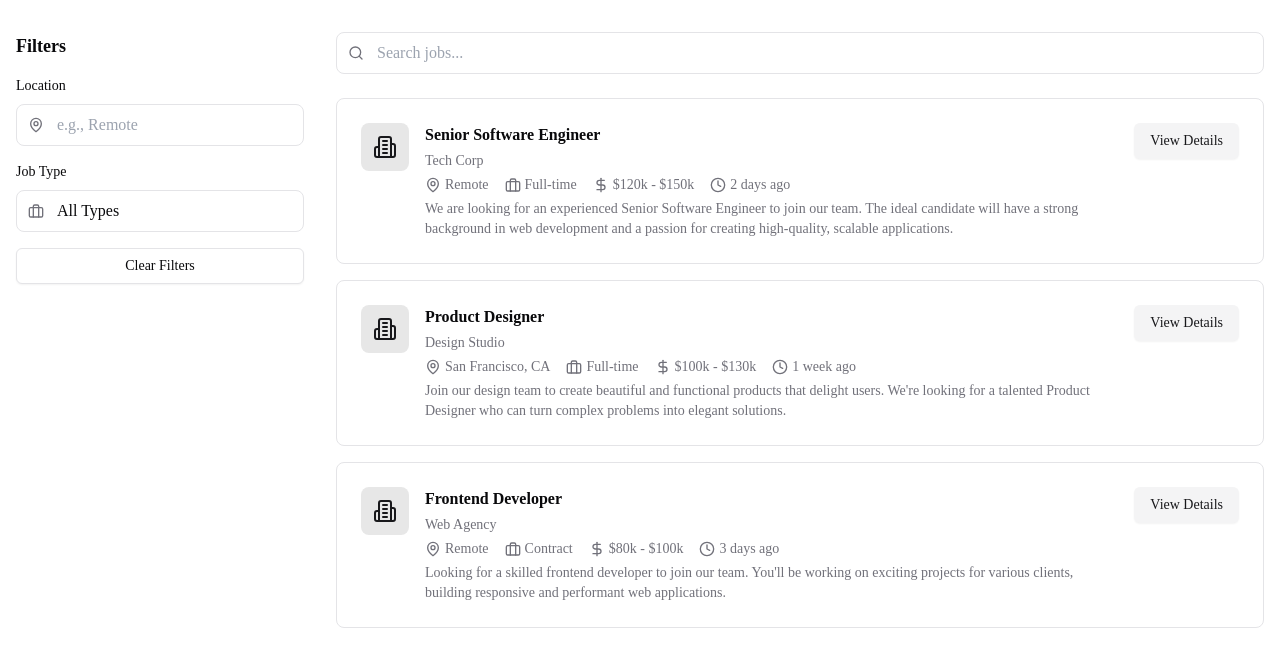
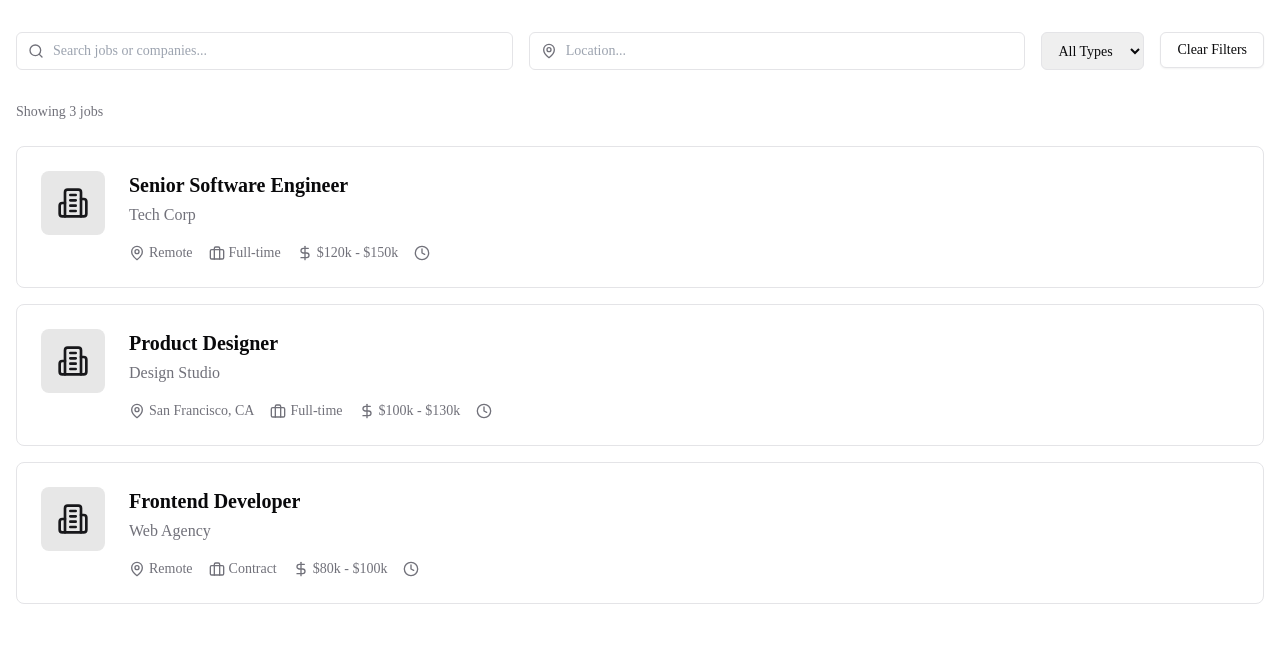
Before and after one commit to intigration/job-board-platform, a Next.js app: page /jobs in a window 1280 px wide. Shown: the top 662 px of the page. Built offline with nearby package versions, Linux system fonts and the light colour scheme.

Commit message:
Fix: Wrap jobs page in Suspense boundary for useSearchParams

```diff
--- a/src/app/jobs/page.tsx
+++ b/src/app/jobs/page.tsx
@@ -5,9 +5,10 @@ import { Building2, MapPin, Briefcase, DollarSign, Clock, Search } from "lucide-
 import Link from "next/link"
 import { jobsData } from "@/data/jobs"
 import { useSearchParams } from "next/navigation"
-import { useEffect, useState } from "react"
+import { Suspense, useEffect, useState } from "react"
 
-export default function JobsPage() {
+// Separate client component for the jobs content
+function JobsContent() {
   const searchParams = useSearchParams()
   const [searchQuery, setSearchQuery] = useState(searchParams.get("q") || "")
   const [locationFilter, setLocationFilter] = useState(searchParams.get("location") || "")
@@ -17,18 +18,13 @@ export default function JobsPage() {
   const filteredJobs = Object.values(jobsData).filter(job => {
     const matchesSearch = !searchQuery ||
       job.title.toLowerCase().includes(searchQuery.toLowerCase()) ||
-      job.company.toLowerCase().includes(searchQuery.toLowerCase()) ||
-      job.description.toLowerCase().includes(searchQuery.toLowerCase())
-
+      job.company.toLowerCase().includes(searchQuery.toLowerCase())
     const matchesLocation = !locationFilter ||
       job.location.toLowerCase().includes(locationFilter.toLowerCase())
-
-    const matchesType = !jobType || job.type.toLowerCase() === jobType.toLowerCase()
-
+    const matchesType = !jobType || job.type === jobType
     return matchesSearch && matchesLocation && matchesType
   })
 
-  // Clear all filters
   const clearFilters = () => {
     setSearchQuery("")
     setLocationFilter("")
@@ -37,33 +33,33 @@ export default function JobsPage() {
 
   return (
     <div className="container mx-auto px-4 py-8">
-      <div className="grid gap-8 lg:grid-cols-4">
-        {/* Filters */}
-        <div className="space-y-6">
-          <div>
-            <h2 className="text-lg font-semibold mb-4">Filters</h2>
-            <div className="space-y-4">
-              <div>
-                <label className="text-sm font-medium mb-2 block">Location</label>
-                <div className="relative">
-                  <MapPin className="absolute left-3 top-1/2 -translate-y-1/2 h-4 w-4 text-muted-foreground" />
+      {/* Search and filter section */}
+      <div className="mb-8 space-y-4">
+        <div className="flex flex-col sm:flex-row gap-4">
+          <div className="relative flex-1">
+            <Search className="absolute left-3 top-1/2 h-4 w-4 -translate-y-1/2 text-muted-foreground" />
             <input
               type="text"
-                    placeholder="e.g., Remote"
+              placeholder="Search jobs or companies..."
+              value={searchQuery}
+              onChange={(e) => setSearchQuery(e.target.value)}
+              className="w-full rounded-md border pl-9 py-2 text-sm"
+            />
+          </div>
+          <div className="relative flex-1">
+            <MapPin className="absolute left-3 top-1/2 h-4 w-4 -translate-y-1/2 text-muted-foreground" />
+            <input
+              type="text"
+              placeholder="Location..."
               value={locationFilter}
               onChange={(e) => setLocationFilter(e.target.value)}
-                    className="w-full pl-10 pr-4 py-2 rounded-lg border bg-background"
+              className="w-full rounded-md border pl-9 py-2 text-sm"
             />
           </div>
-              </div>
-              <div>
-                <label className="text-sm font-medium mb-2 block">Job Type</label>
-                <div className="relative">
-                  <Briefcase className="absolute left-3 top-1/2 -translate-y-1/2 h-4 w-4 text-muted-foreground" />
           <select
             value={jobType}
             onChange={(e) => setJobType(e.target.value)}
-                    className="w-full pl-10 pr-4 py-2 rounded-lg border bg-background appearance-none"
+            className="rounded-md border px-3 py-2 text-sm"
           >
             <option value="">All Types</option>
             <option value="Full-time">Full-time</option>
@@ -71,41 +67,35 @@ export default function JobsPage() {
             <option value="Contract">Contract</option>
             <option value="Internship">Internship</option>
           </select>
-                </div>
-              </div>
-              <Button variant="outline" className="w-full" onClick={clearFilters}>
+          <Button onClick={clearFilters} variant="outline">
             Clear Filters
           </Button>
         </div>
       </div>
-        </div>
 
-        {/* Job Listings */}
-        <div className="lg:col-span-3 space-y-6">
-          <div className="flex items-center gap-4">
-            <div className="flex-1 relative">
-              <Search className="absolute left-3 top-1/2 transform -translate-y-1/2 h-4 w-4 text-muted-foreground" />
-              <input
-                type="text"
-                placeholder="Search jobs..."
-                value={searchQuery}
-                onChange={(e) => setSearchQuery(e.target.value)}
-                className="w-full pl-10 pr-4 py-2 rounded-lg border bg-background"
-              />
-            </div>
-          </div>
+      {/* Results count */}
+      <p className="text-sm text-muted-foreground mb-6">
+        Showing {filteredJobs.length} jobs
+      </p>
 
+      {/* Jobs list */}
       <div className="space-y-4">
         {filteredJobs.map((job) => (
-              <div key={job.id} className="rounded-lg border bg-card p-6">
-                <div className="flex items-start gap-4">
-                  <div className="rounded-lg bg-primary/10 p-3">
-                    <Building2 className="h-6 w-6 text-primary" />
+          <Link
+            key={job.id}
+            href={`/jobs/${job.id}`}
+            className="group block rounded-lg border bg-card p-6 hover:shadow-md transition-shadow"
+          >
+            <div className="flex flex-col sm:flex-row items-start gap-6">
+              <div className="rounded-lg bg-primary/10 p-4">
+                <Building2 className="h-8 w-8 text-primary" />
               </div>
-                  <div className="flex-1 space-y-1">
-                    <h3 className="font-semibold">{job.title}</h3>
-                    <p className="text-sm text-muted-foreground">{job.company}</p>
-                    <div className="flex flex-wrap gap-4 text-sm text-muted-foreground">
+              <div className="flex-1">
+                <h3 className="text-xl font-semibold group-hover:text-primary transition-colors">
+                  {job.title}
+                </h3>
+                <p className="text-muted-foreground mt-1">{job.company}</p>
+                <div className="flex flex-wrap items-center gap-4 mt-4 text-sm text-muted-foreground">
                   <div className="flex items-center gap-1">
                     <MapPin className="h-4 w-4" />
                     <span>{job.location}</span>
@@ -120,31 +110,23 @@ export default function JobsPage() {
                   </div>
                   <div className="flex items-center gap-1">
                     <Clock className="h-4 w-4" />
-                        <span>{job.postedDate}</span>
-                      </div>
-                    </div>
-                    <p className="text-sm text-muted-foreground line-clamp-2 mt-2">
-                      {job.description}
-                    </p>
-                  </div>
-                  <Button variant="secondary" asChild>
-                    <Link href={`/jobs/${job.id}`}>
-                      View Details
-                    </Link>
-                  </Button>
-                </div>
-              </div>
-            ))}
-
-            {filteredJobs.length === 0 && (
-              <div className="text-center py-12 rounded-lg border bg-card">
-                <p className="text-muted-foreground mb-4">No jobs found matching your criteria.</p>
-                <Button onClick={clearFilters}>Clear Filters</Button>
-              </div>
-            )}
+                    <span>{job.posted}</span>
                   </div>
                 </div>
               </div>
             </div>
+          </Link>
+        ))}
+      </div>
+    </div>
   )
 }
+
+// Main page component with Suspense boundary
+export default function JobsPage() {
+  return (
+    <Suspense fallback={<div className="p-8 text-center">Loading jobs...</div>}>
+      <JobsContent />
+    </Suspense>
+  )
+}
```
Lines whose indentation alone changed are shown as unchanged.
